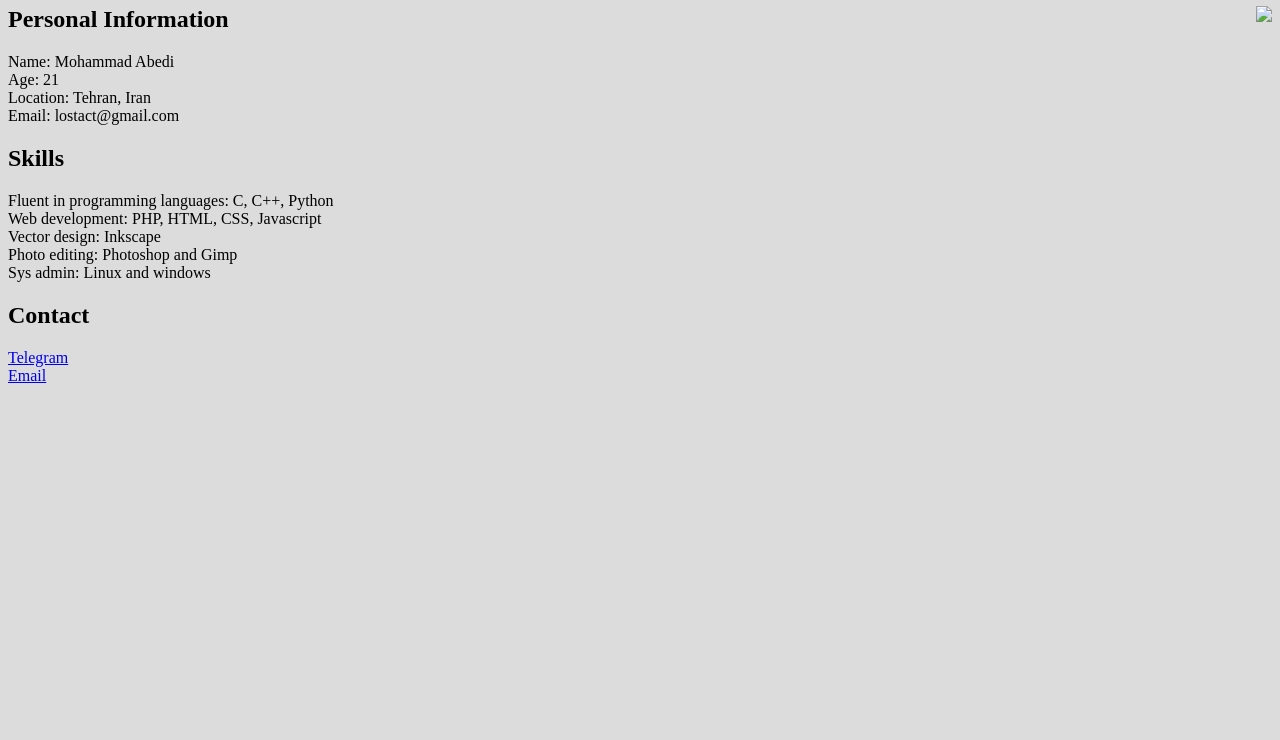
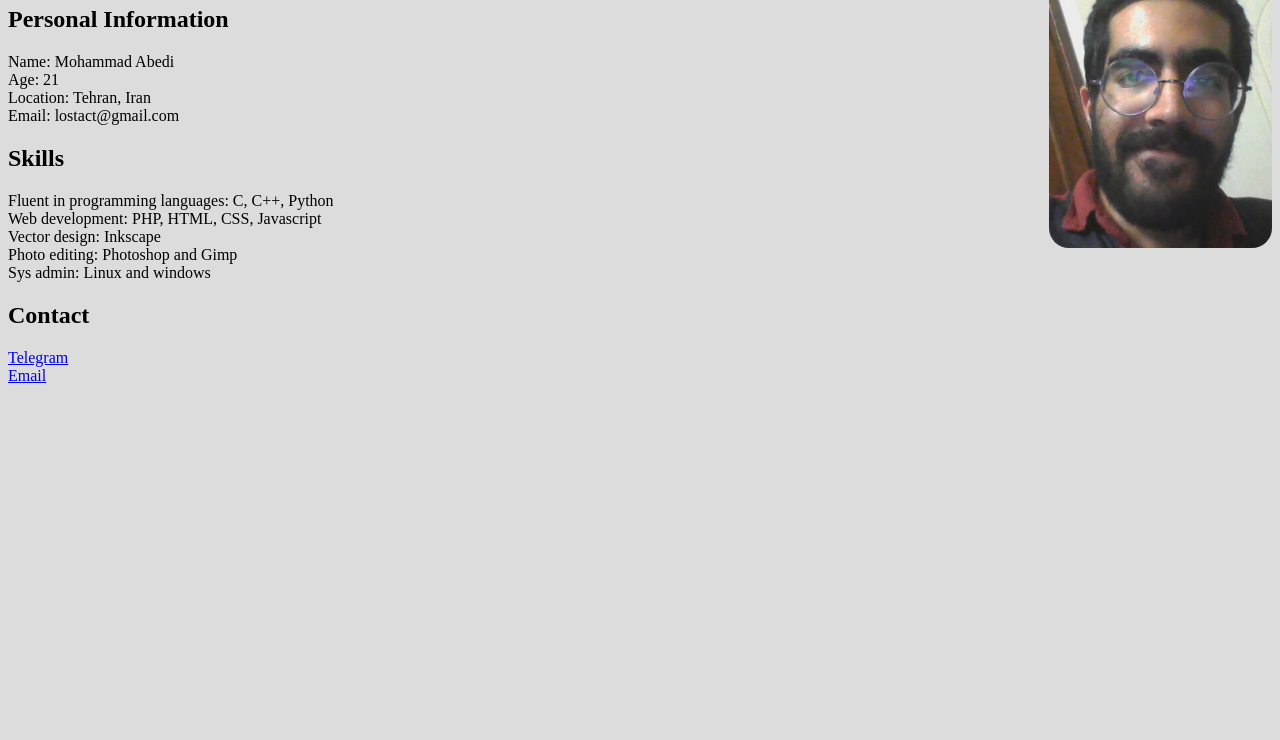
Before and after one commit to lostact/lostact.github.io, a plain HTML site: page index.html in a window 1280 px wide. Shown: the part 60-800 px from the top of the page. Drawn offline with Linux system fonts and the light colour scheme.

Commit message:
minor changes

```diff
--- a/index.html
+++ b/index.html
@@ -1,5 +1,6 @@
 <body style="background-color: gainsboro;">
-<h1>Mohammad Abedi</h1><img src="1.png" style="float:right;">
+<img src="1.jpg" style="float:right;border-radius: 20px" height="300px">
+<h1>Mohammad Abedi</h1>
 </hr>
 <p>
 	<h2>Personal Information</h2>
```
